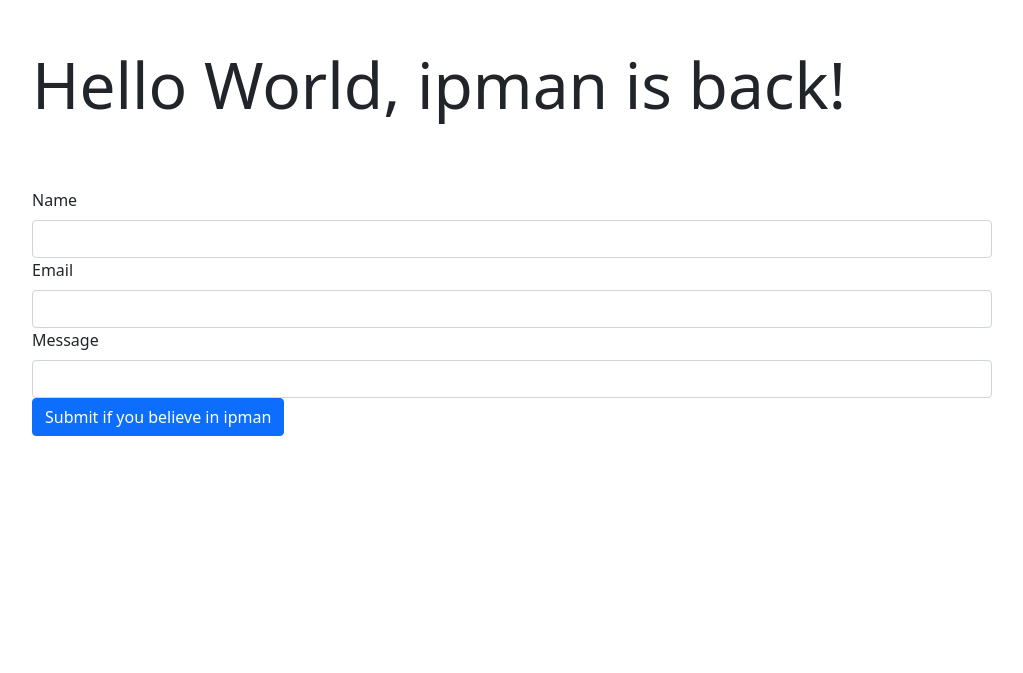
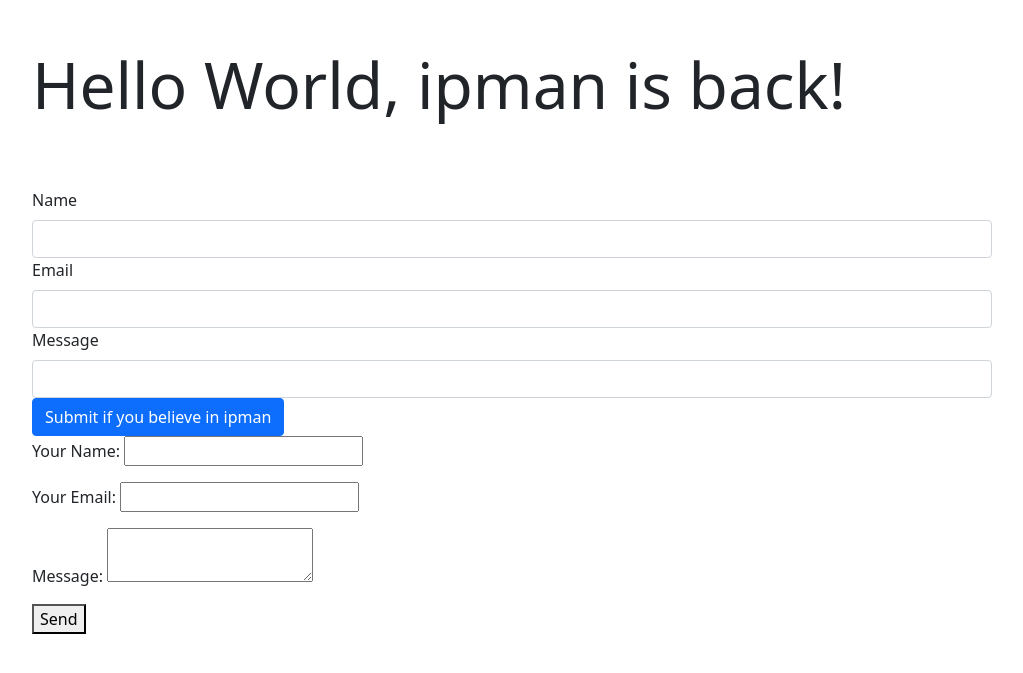
Before and after one commit to lmironidis/test-react-app, a React (Create React App) app: page / in a window 1280 px wide. Shown: the part 161-834 px from the top of the page, without its empty margins (128-1151 px from the left). Before the commit the page ends 800 px from the top, so only its background shows below. Built offline with nearby package versions, Linux system fonts and the light colour scheme.

Commit message:
Update App.js

```diff
--- a/src/App.js
+++ b/src/App.js
@@ -12,8 +12,8 @@
           <p className="lead py-5 display-3">Hello World, ipman is back!</p>
 
           <Form
-            name="contact v1"
-            method="post"
+            name="contactv1"
+            method="POST"
             data-netlify="true"
             onSubmit="submit">
 
@@ -21,21 +21,21 @@
               <Form.Label>Name</Form.Label>
               <Form.Control
                 required
-                type="text"/>
+                type="text" />
             </Form.Group>
 
             <Form.Group>
               <Form.Label>Email</Form.Label>
               <Form.Control
                 required
-                type="text"/>
+                type="text" />
             </Form.Group>
 
             <Form.Group>
               <Form.Label>Message</Form.Label>
               <Form.Control
                 required
-                type="textarea"/>
+                type="textarea" />
             </Form.Group>
 
             <Button variant="primary" type="submit">
@@ -43,6 +43,27 @@
             </Button>
 
           </Form>
+
+
+
+          <form
+            name="contactv2"
+            method="POST"
+            data-netlify="true"
+            onSubmit="submit">
+            <p>
+              <label>Your Name: <input type="text" name="name" /></label>
+            </p>
+            <p>
+              <label>Your Email: <input type="email" name="email" /></label>
+            </p>
+            <p>
+              <label>Message: <textarea name="message"></textarea></label>
+            </p>
+            <p>
+              <button type="submit">Send</button>
+            </p>
+          </form>
         </div>
       </div>
     </div>
```
